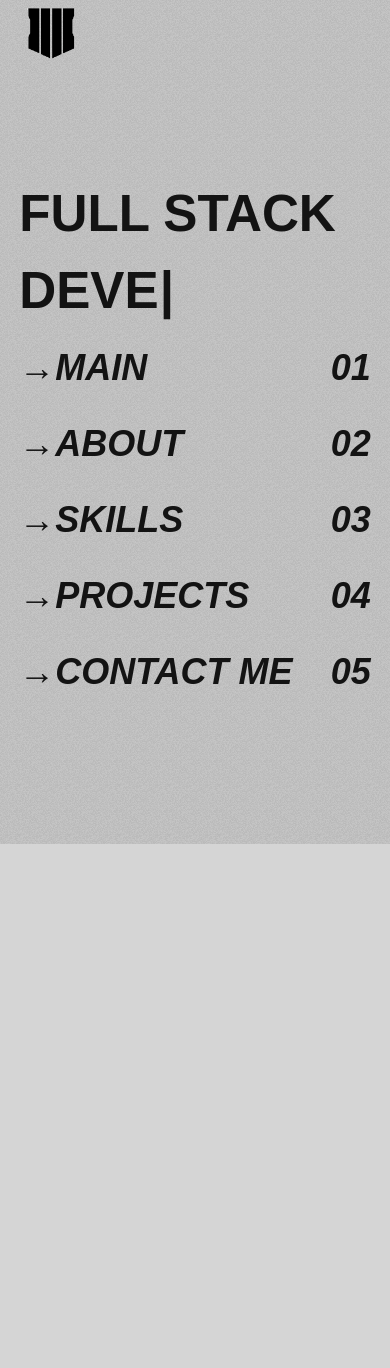
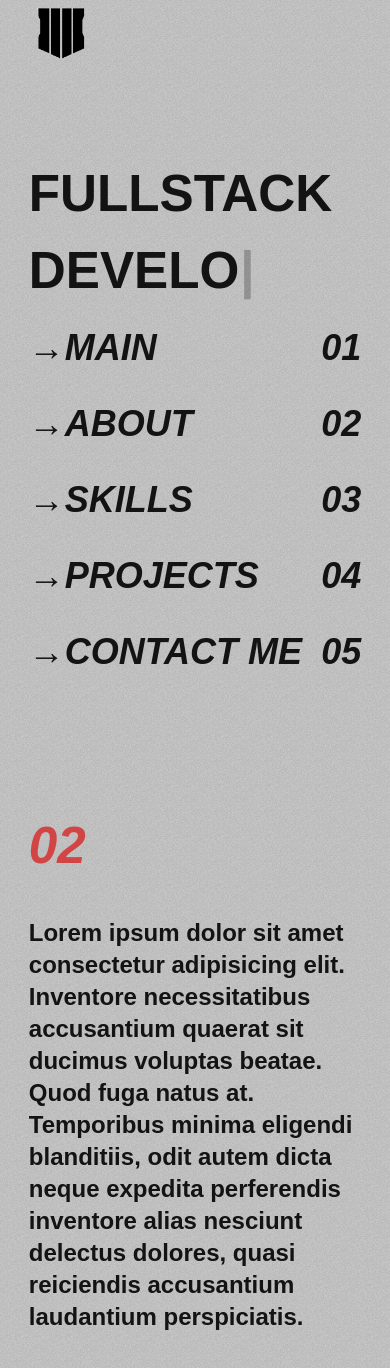
Before and after one commit to Angelo-misuhara/PORTFOLIOf, a React (Vite) app: page / in a window 390 px wide. Shown: the top 1368 px of the page. Before the commit the page ends 844 px from the top, so only its background shows below. Built offline with nearby package versions, Linux system fonts and the light colour scheme.

Commit message:
added a about page

```diff
--- a/src/App.jsx
+++ b/src/App.jsx
@@ -1,12 +1,14 @@
 import './App.css';
+import About from './layouts/About';
 import LandingPage from './layouts/LandingPage';
 
 
 function App() {
 	return (
 		<>
-			<div  className="px-[1.2rem] md:px-[5rem]">
-				<LandingPage/>
+			<div  className="px-[1.8rem] md:px-[5rem]">
+				<LandingPage />
+				<About/>
 			</div>
 		</>
 	);
--- a/src/components/Sidebar.jsx
+++ b/src/components/Sidebar.jsx
@@ -4,7 +4,7 @@ const Sidebar = () => {
 		return (
 			<>
 
-        <div className="mb-[7rem]">
+        <div className="lg:mb-[7rem] mb-5">
           <div>
             <img src="/public/images/LOGO.png" className="w-[4rem]" alt="" />
           </div>
--- a/src/index.css
+++ b/src/index.css
@@ -2,6 +2,9 @@
 @tailwind components;
 @tailwind utilities;
 
+html {
+  scroll-behavior: smooth;
+}
 
 *{
  padding: 0;
--- /dev/null
+++ b/src/layouts/About.jsx
@@ -0,0 +1,18 @@
+import React from 'react'
+
+const About = () => {
+  return (
+   <div className='lg:pt-[9rem] h-screen flex flex-col gap-8' id='AboutPage'>
+    <div>
+     <h1 className='lg:text-9xl text-[3.2rem] font-bold italic text-[#D24545]'>
+      02
+     </h1>
+    </div>
+    <div>
+     <h1 className='lg:text-6xl text- text-2xl font-bold'>Lorem ipsum dolor sit amet consectetur adipisicing elit. Inventore necessitatibus accusantium quaerat sit ducimus voluptas beatae. Quod fuga natus at. Temporibus minima eligendi blanditiis, odit autem dicta neque expedita perferendis inventore alias nesciunt delectus dolores, quasi reiciendis accusantium laudantium perspiciatis.</h1>
+    </div>
+    </div>
+  )
+}
+
+export default About
--- a/src/layouts/LandingPage.jsx
+++ b/src/layouts/LandingPage.jsx
@@ -8,10 +8,10 @@ const LandingPage = () => {
 
   return (
     <>
-      <div>
+      <div className=""id="MainPage">
         <Sidebar />
-        <div className=" flex flex-col w-auto gap-7 h-auto">
-          <div className=" h-[9rem] pb-11 " >
+        <div className=" flex flex-col w-auto gap-7 h-auto mb-[4rem] py-[4.5rem] lg:py-[0rem]">
+          <div className=" h-[9rem] pb-11 md:h-[15rem] " >
             <h1 className="lg:text-9xl text-[3.2rem] font-bold">
               <Typewriter
                 options={{
@@ -22,7 +22,7 @@ const LandingPage = () => {
                 }}
                 onInit={(typewriter) => {
                   typewriter
-                    .typeString("FULL STACK")
+                    .typeString("FULLSTACK")
                     .typeString(" DEVELOPER")
                     .pauseFor(1500)
                     .start();
@@ -30,7 +30,8 @@ const LandingPage = () => {
               /></h1>
           </div>
           <div className="grid  grid-rows-5 grid-flow-col gap-9 italic">
-            <div className=" flex flex-row justify-between">
+            <a href="#MainPage">
+                <div className=" flex flex-row justify-between hover:text-[#D24545]">
               <div className="text-4xl lg:text-7xl font-bold cursor-pointer">
                 →MAIN
               </div>
@@ -38,7 +39,9 @@ const LandingPage = () => {
                 01
               </div>
             </div>
-            <div className=" flex flex-row justify-between">
+          </a>
+            <a href="#AboutPage">
+                <div className=" flex flex-row justify-between hover:text-[#D24545]">
               <div className="text-4xl lg:text-7xl font-bold cursor-pointer">
                 →ABOUT
               </div>
@@ -46,7 +49,8 @@ const LandingPage = () => {
                 02
               </div>
             </div>
-             <div className=" flex flex-row justify-between">
+          </a>
+             <div className=" flex flex-row justify-between hover:text-[#D24545]">
               <div className="text-4xl lg:text-7xl font-bold cursor-pointer">
                  →SKILLS
               </div>
@@ -54,7 +58,7 @@ const LandingPage = () => {
                 03
               </div>
             </div>
-             <div className=" flex flex-row justify-between">
+             <div className=" flex flex-row justify-between hover:text-[#D24545]">
               <div className="text-4xl lg:text-7xl font-bold cursor-pointer">
                  →PROJECTS
               </div>
@@ -62,7 +66,7 @@ const LandingPage = () => {
                 04
               </div>
             </div>
-            <div className=" flex flex-row justify-between">
+            <div className=" flex flex-row justify-between hover:text-[#D24545]">
               <div className="text-4xl lg:text-7xl font-bold cursor-pointer">
                  →CONTACT ME
               </div>
```
